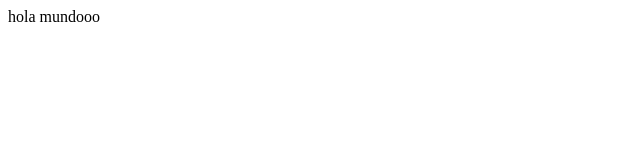
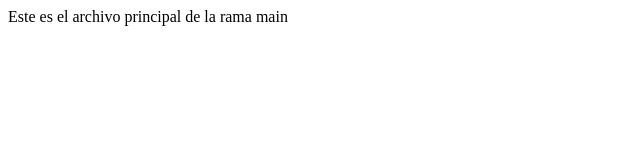
Before and after one commit to HugoHinojoza/CapacitacionGit, a plain HTML site: page index.html in a window 1280 px wide. Shown: the whole page, without its empty margins (0-640 px from the left). Drawn offline with Linux system fonts and the light colour scheme.

Commit message:
Se modifico index

```diff
--- a/index.html
+++ b/index.html
@@ -6,6 +6,6 @@
     <title>index</title>
 </head>
 <body>
-    hola mundooo
+ Este es el archivo principal de la rama main
 </body>
 </html>
```
